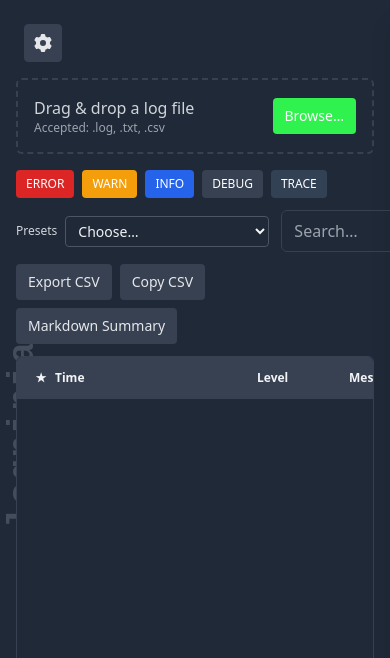
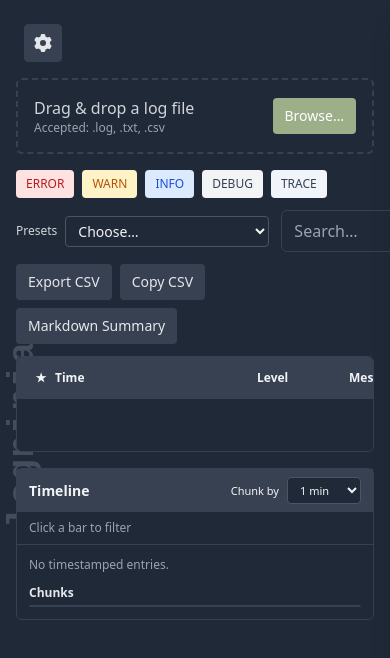
Before and after one commit to abra5umente/logninja, a React (Vite) app: page / in a window 390 px wide. Shown: the top 658 px of the page. Built offline with nearby package versions, Linux system fonts and the light colour scheme.

Commit message:
Refactor log filtering and UI components for improved usability. Updated LevelFilters to use a selected level instead of a set, modified App state management, and enhanced TimelinePanel with pagination. Adjusted styles in SettingsSidebar and index.css for better aesthetics and responsiveness.

```diff
--- a/src/App.tsx
+++ b/src/App.tsx
@@ -4,7 +4,7 @@ import SearchBar from './components/SearchBar'
 import LevelFilters from './components/LevelFilters'
 import VirtualTable from './components/VirtualTable'
 import { parseLog } from './lib/parse'
-import { FiltersState, LogEntry } from './lib/types'
+import { FiltersState, LogEntry, LogLevel } from './lib/types'
 import TimelinePanel from './components/TimelinePanel'
 import PresetsDropdown from './components/PresetsDropdown'
 import { buildSearchRegex } from './lib/search'
@@ -21,14 +21,14 @@ export default function App() {
   const [fileName, setFileName] = useState<string>('')
   const [entries, setEntries] = useState<LogEntry[]>([])
   const [filters, setFilters] = useState<FiltersState>({
-    levels: new Set(['ERROR', 'WARN', 'INFO', 'DEBUG', 'TRACE']),
+    selectedLevel: null,
     query: '',
     useRegex: false,
     timeRange: null,
   })
   const [settingsOpen, setSettingsOpen] = useState(false)
   const [theme, setTheme] = useState<'light' | 'dark'>('dark')
-  const [accent, setAccent] = useState('#30F24E')
+  const [accent, setAccent] = useState('#9CAF88')
   const [binMs, setBinMs] = useState<number>(60000)
   const [highlightEnabled, setHighlightEnabled] = useState<boolean>(true)
   const [cmdOpen, setCmdOpen] = useState(false)
@@ -61,12 +61,11 @@ export default function App() {
   const highlightRe = highlightEnabled ? compiledRe : null
 
   const filtered = useMemo(() => {
-    const activeLevels = filters.levels
     const re = highlightRe
     let q = filters.query.trim()
     if (q && !filters.useRegex) q = q.toLowerCase()
     return entries.filter(e => {
-      if (!activeLevels.has(e.level as any)) return false
+      if (filters.selectedLevel && e.level !== filters.selectedLevel) return false
       if (filters.timeRange && e.time) {
         const t = e.time.getTime()
         if (t < filters.timeRange.start.getTime() || t >= filters.timeRange.end.getTime()) return false
@@ -87,12 +86,8 @@ export default function App() {
 
   // Removed sample log loader
 
-  const toggleLevel = (lvl: any) => {
-    setFilters(f => {
-      const next = new Set(f.levels)
-      if (next.has(lvl)) next.delete(lvl); else next.add(lvl)
-      return { ...f, levels: next }
-    })
+  const selectLevel = (lvl: Exclude<LogLevel, 'UNKNOWN'> | null) => {
+    setFilters(f => ({ ...f, selectedLevel: lvl }))
   }
 
   useEffect(() => {
@@ -144,7 +139,7 @@ export default function App() {
 
   const runClearFilters = () => {
     setFilters({
-      levels: new Set(['ERROR', 'WARN', 'INFO', 'DEBUG', 'TRACE']),
+      selectedLevel: null,
       query: '',
       useRegex: false,
       timeRange: null,
@@ -208,7 +203,7 @@ export default function App() {
         </div>
 
         <div className="mb-3 flex flex-col md:flex-row gap-3 md:items-center md:justify-between">
-          <LevelFilters active={filters.levels} onToggle={toggleLevel} />
+          <LevelFilters selectedLevel={filters.selectedLevel} onSelect={selectLevel} />
           <div className="flex items-center gap-3">
             <PresetsDropdown onSelect={(pattern) => setFilters(f => ({ ...f, query: pattern, useRegex: true }))} />
             <SearchBar
@@ -244,6 +239,7 @@ export default function App() {
             setBinMs={setBinMs}
             onSelectRange={(r) => setFilters(f => ({ ...f, timeRange: r }))}
             activeRange={filters.timeRange ?? null}
+            height={560}
           />
         </div>
 
--- a/src/components/LevelFilters.tsx
+++ b/src/components/LevelFilters.tsx
@@ -4,27 +4,37 @@ import { LogLevel } from '../lib/types'
 const LEVELS: Exclude<LogLevel, 'UNKNOWN'>[] = ['ERROR', 'WARN', 'INFO', 'DEBUG', 'TRACE']
 
 interface Props {
-  active: Set<Exclude<LogLevel, 'UNKNOWN'>>
-  onToggle: (lvl: Exclude<LogLevel, 'UNKNOWN'>) => void
+  selectedLevel: Exclude<LogLevel, 'UNKNOWN'> | null
+  onSelect: (lvl: Exclude<LogLevel, 'UNKNOWN'> | null) => void
 }
 
-export default function LevelFilters({ active, onToggle }: Props) {
+export default function LevelFilters({ selectedLevel, onSelect }: Props) {
   const colors: Record<string, string> = {
-    ERROR: 'bg-red-100 text-red-700 data-[on=true]:bg-red-600 data-[on=true]:text-white',
-    WARN: 'bg-amber-100 text-amber-700 data-[on=true]:bg-amber-500 data-[on=true]:text-white',
-    INFO: 'bg-blue-100 text-blue-700 data-[on=true]:bg-blue-600 data-[on=true]:text-white',
-    DEBUG: 'bg-gray-100 text-gray-700 data-[on=true]:bg-gray-700 data-[on=true]:text-white',
-    TRACE: 'bg-slate-100 text-slate-700 data-[on=true]:bg-slate-700 data-[on=true]:text-white',
+    ERROR: 'bg-red-100 text-red-700 hover:bg-red-200',
+    WARN: 'bg-amber-100 text-amber-700 hover:bg-amber-200',
+    INFO: 'bg-blue-100 text-blue-700 hover:bg-blue-200',
+    DEBUG: 'bg-gray-100 text-gray-700 hover:bg-gray-200',
+    TRACE: 'bg-slate-100 text-slate-700 hover:bg-slate-200',
   }
+
+  const selectedColors: Record<string, string> = {
+    ERROR: 'bg-red-600 text-white',
+    WARN: 'bg-amber-500 text-white',
+    INFO: 'bg-blue-600 text-white',
+    DEBUG: 'bg-gray-700 text-white',
+    TRACE: 'bg-slate-700 text-white',
+  }
+
   return (
     <div className="flex items-center gap-2">
       {LEVELS.map(lvl => (
         <button
           key={lvl}
-          data-on={active.has(lvl)}
-          onClick={() => onToggle(lvl)}
-          className={`px-2.5 py-1.5 text-xs font-medium rounded ${colors[lvl]}`}
-          title={`Toggle ${lvl}`}
+          onClick={() => onSelect(selectedLevel === lvl ? null : lvl)}
+          className={`px-2.5 py-1.5 text-xs font-medium rounded transition-colors ${
+            selectedLevel === lvl ? selectedColors[lvl] : colors[lvl]
+          }`}
+          title={selectedLevel === lvl ? `Clear ${lvl} filter` : `Filter to ${lvl} only`}
         >
           {lvl}
         </button>
--- a/src/components/SettingsSidebar.tsx
+++ b/src/components/SettingsSidebar.tsx
@@ -10,11 +10,11 @@ interface SettingsSidebarProps {
 }
 
 const accentColors = [
-    { label: 'Green', value: '#30F24E' },
-    { label: 'Cyan', value: '#11D9D9' },
-    { label: 'Purple', value: '#7F11D9' },
-    { label: 'Pink', value: '#D911A7' },
-    { label: 'Orange', value: '#D96411' }
+    { label: 'Sage Green', value: '#9CAF88' },
+    { label: 'Teal', value: '#14B8A6' },
+    { label: 'Slate Blue', value: '#64748B' },
+    { label: 'Dusty Rose', value: '#E5B8B8' },
+    { label: 'Warm Amber', value: '#F59E0B' }
 ]
 
 export default function SettingsSidebar({
--- a/src/components/TimelinePanel.tsx
+++ b/src/components/TimelinePanel.tsx
@@ -8,12 +8,34 @@ interface Props {
   setBinMs: (ms: number) => void
   onSelectRange: (range: { start: Date; end: Date } | null) => void
   activeRange?: { start: Date; end: Date } | null
+  virtualTableRows?: number
 }
 
 export default function TimelinePanel({ entries, binMs, setBinMs, onSelectRange, activeRange }: Props) {
   const bins = useMemo(() => groupByBinsMs(entries, binMs), [entries, binMs])
   const maxCount = useMemo(() => bins.reduce((m, b) => Math.max(m, b.count), 0), [bins])
   const [open, setOpen] = useState<Set<number>>(new Set())
+  const [currentPage, setCurrentPage] = useState(1)
+
+  // Pagination logic
+  const pageSize = 25
+  const totalPages = Math.ceil(bins.length / pageSize)
+  const shouldPaginate = bins.length > 25
+
+  // Get current page data
+  const getCurrentPageData = () => {
+    if (!shouldPaginate) return bins
+    const startIndex = (currentPage - 1) * pageSize
+    const endIndex = startIndex + pageSize
+    return bins.slice(startIndex, endIndex)
+  }
+
+  const currentPageData = getCurrentPageData()
+
+  // Reset to first page when bins change
+  React.useEffect(() => {
+    setCurrentPage(1)
+  }, [bins.length])
 
   const toggle = (i: number) => setOpen(prev => {
     const n = new Set(prev)
@@ -24,7 +46,7 @@ export default function TimelinePanel({ entries, binMs, setBinMs, onSelectRange,
   const formatRange = (b: ChunkBin) => `${fmtTime(b.start)} - ${fmtTime(b.end)}`
 
   return (
-    <aside className="w-full md:w-80 lg:w-96 border border-gray-200 dark:border-gray-700 bg-white dark:bg-gray-800 flex flex-col">
+    <aside className="w-full md:w-80 lg:w-96 border border-gray-200 dark:border-gray-700 bg-white dark:bg-gray-800 flex flex-col rounded-md">
       <div className="flex items-center justify-between bg-gray-100 dark:bg-gray-700 text-gray-700 dark:text-gray-100 px-3 py-2 text-xs">
         <div className="text-sm font-semibold">Timeline</div>
         <div className="flex items-center gap-2">
@@ -55,24 +77,50 @@ export default function TimelinePanel({ entries, binMs, setBinMs, onSelectRange,
         )}
       </div>
 
-      <div className="p-3">
-        <Histogram bins={bins} max={maxCount} onSelect={(b) => onSelectRange({ start: b.start, end: b.end })} />
+      {shouldPaginate && (
+        <div className="flex items-center justify-center gap-2 px-3 py-2 border-b border-gray-200 dark:border-gray-700 bg-gray-50 dark:bg-gray-700">
+          <button
+            className="px-2 py-1 border border-gray-300 dark:border-gray-600 rounded text-[11px] hover:bg-gray-50 dark:hover:bg-gray-600 disabled:opacity-50 disabled:cursor-not-allowed"
+            onClick={() => setCurrentPage(p => Math.max(1, p - 1))}
+            disabled={currentPage === 1}
+            title="Previous page"
+          >
+            ←
+          </button>
+          <span className="text-[11px] text-gray-600 dark:text-gray-300">
+            {currentPage} / {totalPages}
+          </span>
+          <button
+            className="px-2 py-1 border border-gray-300 dark:border-gray-600 rounded text-[11px] hover:bg-gray-50 dark:hover:bg-gray-600 disabled:opacity-50 disabled:cursor-not-allowed"
+            onClick={() => setCurrentPage(p => Math.min(totalPages, p + 1))}
+            disabled={currentPage === totalPages}
+            title="Next page"
+          >
+            →
+          </button>
+        </div>
+      )}
+
+      <div className="p-3 flex-shrink-0">
+        <Histogram bins={currentPageData} max={maxCount} onSelect={(b) => onSelectRange({ start: b.start, end: b.end })} />
       </div>
 
-      <div className="px-3 pb-3 overflow-auto" style={{ maxHeight: 320 }}>
+      <div className="px-3 pb-3 overflow-auto flex-1 min-h-0">
         <div className="text-xs font-semibold text-gray-700 dark:text-gray-200 mb-1">Chunks</div>
         <div className="border border-gray-100 dark:border-gray-700 rounded">
-          {bins.map((b, i) => (
-            <div key={i}>
+          {currentPageData.map((b, i) => {
+            const globalIndex = shouldPaginate ? (currentPage - 1) * pageSize + i : i
+            return (
+              <div key={globalIndex}>
                 <button
-                onClick={() => toggle(i)}
+                  onClick={() => toggle(globalIndex)}
                   className="w-full flex items-center justify-between text-left px-3 py-2 hover:bg-gray-50 dark:hover:bg-gray-700 border-b border-gray-50 dark:border-gray-700 last:border-b-0"
                   title="Toggle chunk details"
                 >
                   <div className="text-[12px] text-gray-800 dark:text-gray-200 truncate">{formatRange(b)}</div>
                   <div className="text-[12px] text-gray-600 dark:text-gray-400">{b.count}</div>
                 </button>
-              {open.has(i) && (
+                {open.has(globalIndex) && (
                   <div className="px-2 pb-2">
                     <LevelBadges bin={b} />
                     <button
@@ -82,8 +130,33 @@ export default function TimelinePanel({ entries, binMs, setBinMs, onSelectRange,
                   </div>
                 )}
               </div>
-          ))}
+            )
+          })}
         </div>
+
+        {shouldPaginate && (
+          <div className="mt-3 flex items-center justify-center gap-2">
+            <button
+              className="px-2 py-1 border border-gray-300 dark:border-gray-600 rounded text-[11px] hover:bg-gray-50 dark:hover:bg-gray-600 disabled:opacity-50 disabled:cursor-not-allowed"
+              onClick={() => setCurrentPage(p => Math.max(1, p - 1))}
+              disabled={currentPage === 1}
+              title="Previous page"
+            >
+              ←
+            </button>
+            <span className="text-[11px] text-gray-600 dark:text-gray-300">
+              {currentPage} / {totalPages}
+            </span>
+            <button
+              className="px-2 py-1 border border-gray-300 dark:border-gray-600 rounded text-[11px] hover:bg-gray-50 dark:hover:bg-gray-600 disabled:opacity-50 disabled:cursor-not-allowed"
+              onClick={() => setCurrentPage(p => Math.min(totalPages, p + 1))}
+              disabled={currentPage === totalPages}
+              title="Next page"
+            >
+              →
+            </button>
+          </div>
+        )}
       </div>
     </aside>
   )
@@ -96,11 +169,12 @@ function Histogram({ bins, max, onSelect }: { bins: ChunkBin[]; max: number; onS
       {bins.map((b, i) => (
         <div key={i} className="flex items-center gap-2 group">
           <div className="w-24 text-[11px] text-gray-500 dark:text-gray-400 tabular-nums">{fmtTime(b.start)}</div>
+          <div className="flex-1 relative">
             <button
               onClick={() => onSelect(b)}
-            className="h-4 rounded transition-colors"
+              className="h-4 rounded transition-colors absolute left-0 top-0"
               style={{
-              width: `${scale(b.count)}%`,
+                width: `${Math.min(scale(b.count), 100)}%`,
                 backgroundColor: 'var(--accent)',
                 opacity: 0.2
               }}
@@ -108,6 +182,7 @@ function Histogram({ bins, max, onSelect }: { bins: ChunkBin[]; max: number; onS
               onMouseLeave={(e) => e.currentTarget.style.opacity = '0.2'}
               title={`${fmtTime(b.start)} • ${b.count} entries`}
             />
+          </div>
           <div className="text-[11px] text-gray-600 dark:text-gray-400 w-6 text-right">{b.count}</div>
         </div>
       ))}
--- a/src/components/VirtualTable.tsx
+++ b/src/components/VirtualTable.tsx
@@ -46,8 +46,8 @@ export default function VirtualTable({ rows, height: propHeight, highlightRe = n
 
   const currentPageData = getCurrentPageData()
 
-  // Always use user preference for rows, but respect minimum height
-  const height = Math.max(propHeight ?? 0, userRows * ROW_HEIGHT)
+  // Size container based on actual content, but respect user preference for minimum
+  const height = Math.max(currentPageData.length * ROW_HEIGHT, userRows * ROW_HEIGHT)
   const totalHeight = currentPageData.length * ROW_HEIGHT
 
   // Save user preference to localStorage
@@ -139,8 +139,11 @@ export default function VirtualTable({ rows, height: propHeight, highlightRe = n
               >
                 {wrapLines ? 'Wrap: On' : 'Wrap: Off'}
               </button>
+            </div>
+                    </div>
+
           {shouldPaginate && (
-                 <div className="flex items-center gap-2">
+            <div className="flex items-center justify-center gap-2 px-3 py-2 border-b border-gray-200 dark:border-gray-700 bg-gray-50 dark:bg-gray-700">
               <button
                 className="px-2 py-1 border border-gray-300 dark:border-gray-600 rounded text-[11px] hover:bg-gray-50 dark:hover:bg-gray-600 disabled:opacity-50 disabled:cursor-not-allowed"
                 onClick={() => setCurrentPage(p => Math.max(1, p - 1))}
@@ -162,9 +165,11 @@ export default function VirtualTable({ rows, height: propHeight, highlightRe = n
               </button>
             </div>
           )}
-            </div>
-          </div>
-          <div ref={containerRef} style={{ height }} className="relative overflow-y-auto">
+
+           {rows.length === 0 ? (
+             <div className="text-sm text-gray-500 dark:text-gray-400 p-4 text-center">No log entries parsed yet.</div>
+           ) : (
+                           <div ref={containerRef} style={{ height: useVirtual ? height : 'auto' }} className="relative overflow-y-auto">
                 {useVirtual ? (
                   <div style={{ height: totalHeight }}>
                     <div style={{ transform: `translateY(${offsetY}px)` }}>
@@ -222,11 +227,10 @@ export default function VirtualTable({ rows, height: propHeight, highlightRe = n
                  </div>
                )}
              </div>
+           )}
          </div>
        </div>
-             {rows.length === 0 && (
-         <div className="text-sm text-gray-500 dark:text-gray-400 p-4">No log entries parsed yet.</div>
-       )}
+
       {shouldPaginate && rows.length > 0 && (
         <div className="text-xs text-gray-500 dark:text-gray-400 px-3 py-2 border-t border-gray-200 dark:border-gray-700 bg-gray-50 dark:bg-gray-700">
           Showing page {currentPage} of {totalPages} ({rows.length} total entries)
--- a/src/index.css
+++ b/src/index.css
@@ -3,7 +3,7 @@
 @tailwind utilities;
 
 /* Base themes */
-html, body, #root { height: 100%; }
+html, body, #root { min-height: 100%; }
 body { @apply bg-gray-100 text-gray-900 dark:bg-gray-800 dark:text-gray-100; }
 
 /* Simple scrollbar tweaks */
--- a/src/lib/export.ts
+++ b/src/lib/export.ts
@@ -40,7 +40,7 @@ export function buildMarkdownSummary(rows: LogEntry[], filters: FiltersState, bo
 
   const topMessages = Array.from(messageCounts.entries()).sort((a, b) => b[1] - a[1]).slice(0, 10)
 
-  const activeLevels = Array.from(filters.levels).join(', ')
+  const activeLevels = filters.selectedLevel || 'all'
   const query = filters.query ? (filters.useRegex ? `regex: ${filters.query}` : `text: ${filters.query}`) : 'none'
   const timeRange = filters.timeRange ? `${filters.timeRange.start.toISOString()} → ${filters.timeRange.end.toISOString()}` : 'none'
 
--- a/src/lib/types.ts
+++ b/src/lib/types.ts
@@ -11,7 +11,7 @@ export interface LogEntry {
 }
 
 export interface FiltersState {
-  levels: Set<Exclude<LogLevel, 'UNKNOWN'>>
+  selectedLevel: Exclude<LogLevel, 'UNKNOWN'> | null
   query: string
   useRegex: boolean
   timeRange?: { start: Date; end: Date } | null
```
Lines whose indentation alone changed are shown as unchanged.
